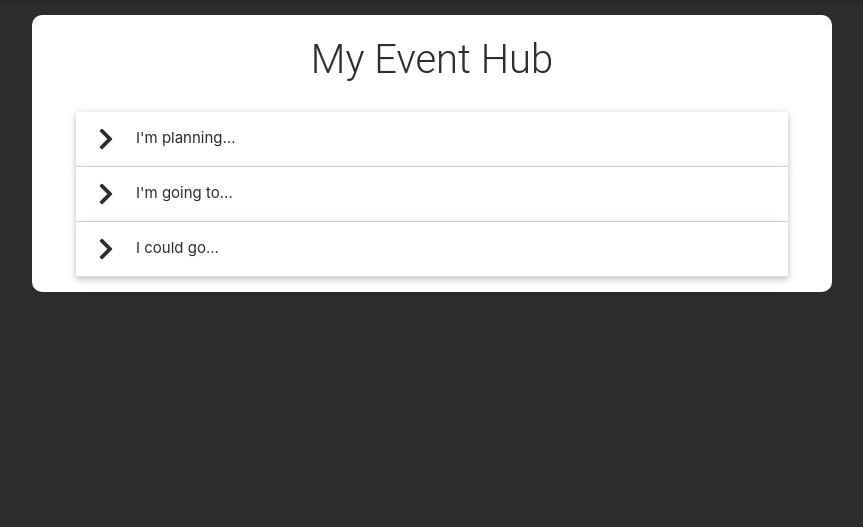
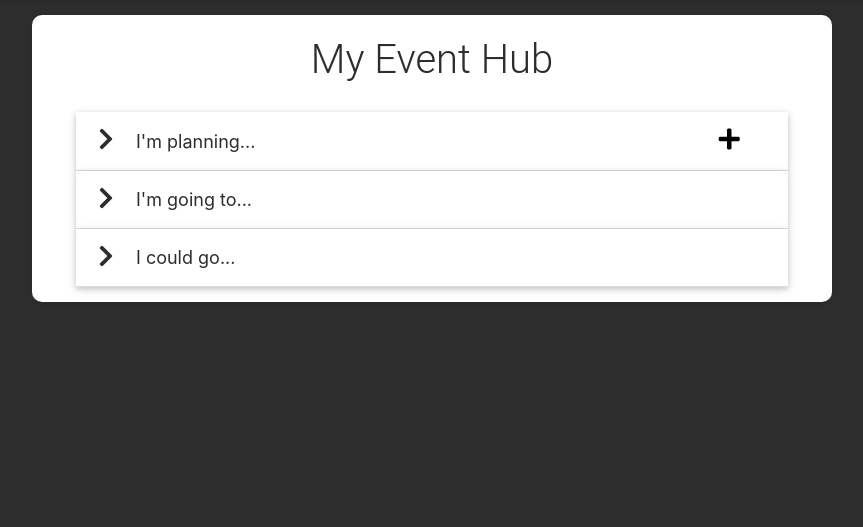
Before and after one commit to Quantumcode9/whats-happening, a Django app: page /events/hub/ in a window 1280 px wide. Shown: the part 64-591 px from the top of the page, without its empty margins (208-1071 px from the left). Run offline with Django 5.2, Linux system fonts and the light colour scheme; the visitor is signed in with stand-in values (Sample User, id 1); data that the repository does not hold is empty; some libraries are stand-ins or nearby versions.

Commit message:
change hub to collabpsible with link

```diff
--- a/whats_happening/main_app/static/css/styles.css
+++ b/whats_happening/main_app/static/css/styles.css
@@ -109,6 +109,18 @@ nav .brand-logo {
     background-color: rgba(0, 0, 0, 0.1);
 }
 
+/* collapsible */
+.collapsible-header {
+    font-size: large;
+}
+.left-align {
+    float: left;
+    width: 55%;
+}
+.right-align {
+    float: right;
+    width: 43%;
+}
 
 /* TEXT */
 h1 {
--- a/whats_happening/main_app/templates/events/hub.html
+++ b/whats_happening/main_app/templates/events/hub.html
@@ -6,7 +6,10 @@
     <br>
     <ul class="collapsible popout" data-collapsible="popout">
         <li>
-            <div class="collapsible-header"><i class="fas fa-chevron-right"></i>I'm planning...</div>
+            <div class="collapsible-header">
+                <div class="left-align"><i class="fas fa-chevron-right"></i>I'm planning...</div>
+                <div class="right-align black-text"><a href="{% url 'events_create' %}"><i class="fas fa-plus black-text"></i></a></div>
+            </div>
             <div class="collapsible-body grey lighten-2">
                 {% for event in my_owned_events %}
                     <a href="{% url 'detail' event.id %}">
```
